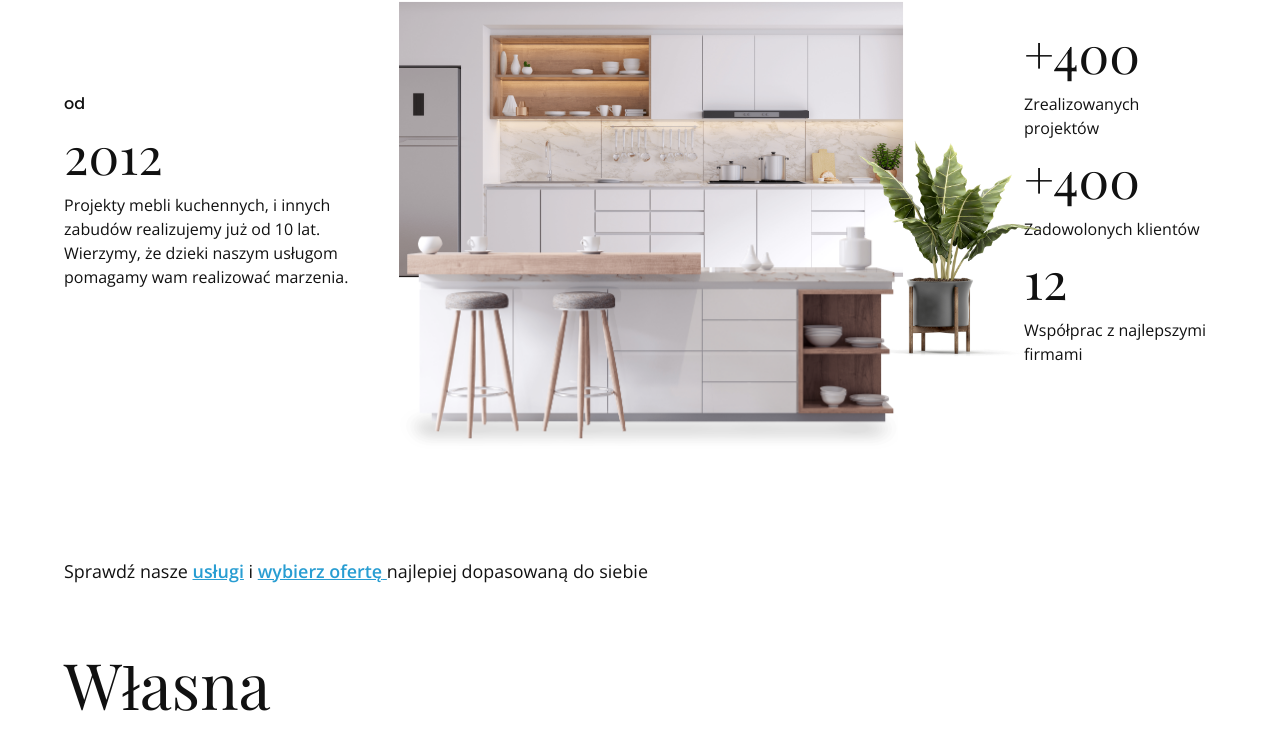
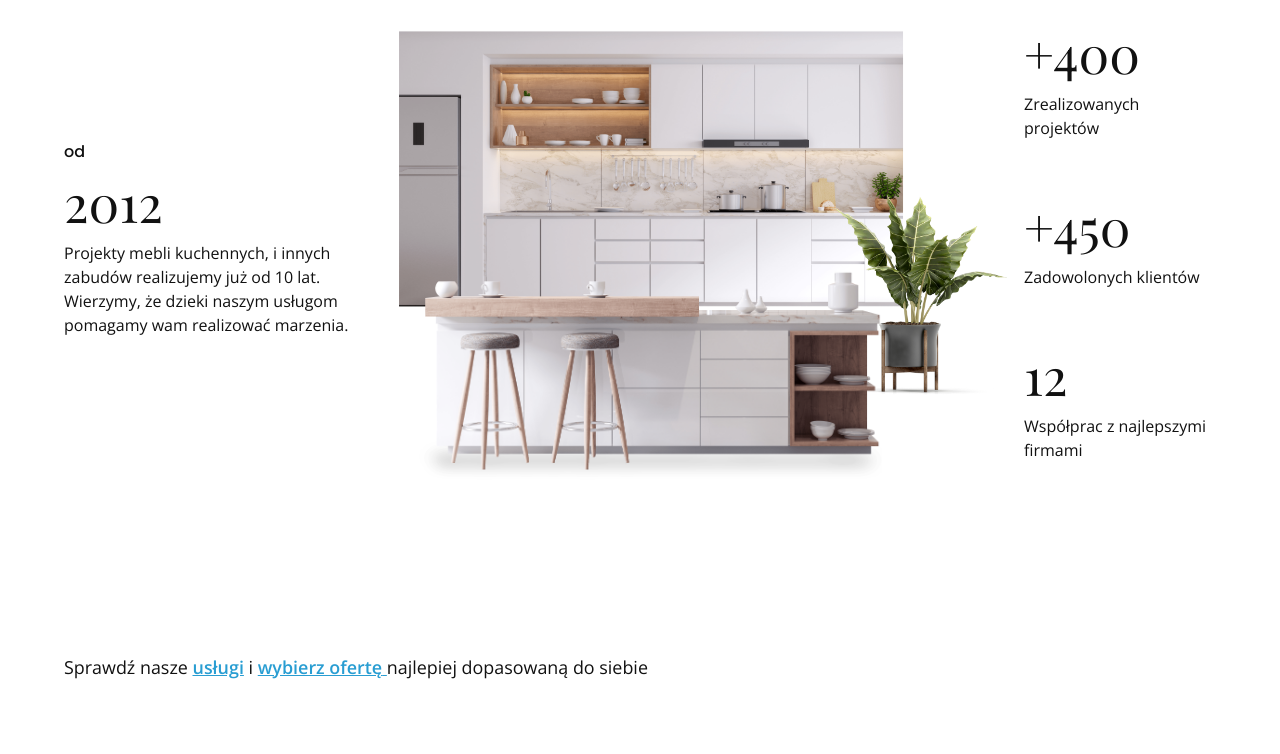
Before and after one commit to dencs08/aviorprojekt.pl, a React (Create React App) app: page / in a window 1280 px wide. Shown: the part 3123-3877 px from the top of the page. Built offline with nearby package versions, Linux system fonts and the light colour scheme.

Commit message:
update: kitchenassembly small pos adjustments

```diff
--- a/src/containers/kitchen_assembly/KitchenAssembly.jsx
+++ b/src/containers/kitchen_assembly/KitchenAssembly.jsx
@@ -11,17 +11,17 @@ const KitchenAssembly = () => {
   gsap.fromTo(
     ".kitchen",
     { y: "-20%" },
-    { y: "22%", duration: 1.5, delay: 0.5, ease: "expo" }
+    { y: "40%", duration: 1.5, delay: 0.5, ease: "expo" }
   );
   gsap.fromTo(
     ".table",
-    { x: "-50%" },
-    { x: "-25%", duration: 2, delay: 0.55, ease: "expo" }
+    { x: "-60%" },
+    { x: "-30%", duration: 2, delay: 0.55, ease: "expo" }
   );
   gsap.fromTo(
     ".plant",
     { x: "50%" },
-    { x: "-100%", duration: 2.5, delay: 0.61, ease: "expo" }
+    { x: "-125%", duration: 2.5, delay: 0.61, ease: "expo" }
   );
   gsap.fromTo(
     ".kitchen",
@@ -67,8 +67,8 @@ const KitchenAssembly = () => {
               <h4 className="font-serif">+400</h4>
               <p>Zrealizowanych projektów</p>
             </div>
-            <div>
-              <h4 className="font-serif">+400</h4>
+            <div className="sm-my-6 md:my-8 lg:my-12">
+              <h4 className="font-serif">+450</h4>
               <p>Zadowolonych klientów</p>
             </div>
             <div>
--- a/src/containers/kitchen_assembly/kitchen_assembly.scss
+++ b/src/containers/kitchen_assembly/kitchen_assembly.scss
@@ -19,10 +19,10 @@
     .plant {
       position: absolute;
 
-      top: 15%;
+      top: 25%;
       right: -40%;
 
-      width: 35%;
+      width: 32.5%;
       height: auto;
 
       transform: translate(-100%, 30%);
@@ -33,7 +33,7 @@
       top: 50%;
       right: 0;
 
-      width: 75%;
+      width: 70%;
       height: auto;
 
       transform: translate(-20%, 15%);
```
